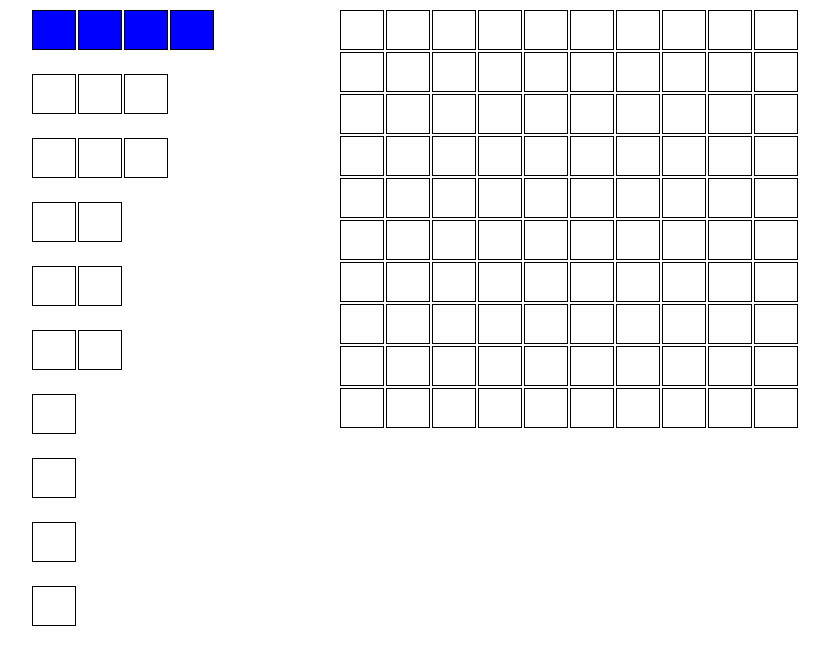
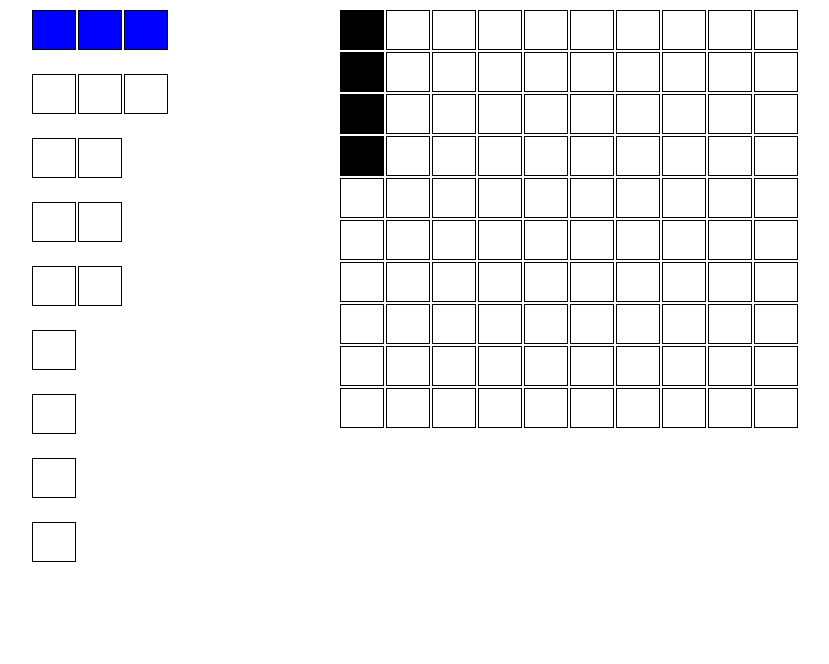
Before and after one commit to JanKozub/exercisesJS, a plain HTML site: page m/statki/step2.html in a window 1280 px wide. Both pictures are taken after a click on the element 432 px from the left and 30 px from the top of the page. Shown: the whole page, without its empty margins (70-899 px from the left). Drawn offline with Linux system fonts and the light colour scheme.

Commit message:
mendela statki step 2 done

```diff
--- a/m/statki/step2.html
+++ b/m/statki/step2.html
@@ -35,9 +35,8 @@
         const VERTICAL = true;
         const boardSize = 10;
         let selectedShip = 0;
-        let board = Array.from(Array(boardSize), () => new Array(boardSize))
+        let boardArray = Array.from(Array(boardSize), () => new Array(boardSize))
         let ships = [4, 3, 3, 2, 2, 2, 1, 1, 1, 1];
-        let placedShips = [];
         let shipDir = VERTICAL;
 
         let x = -1;
@@ -54,38 +53,24 @@
         }
 
         function setBoardIds() {
-            for (let i = 0; i < board.length; i++) {
-                for (let j = 0; j < board.length; j++) {
-                    board[i][j] = 0;
+            for (let i = 0; i < boardArray.length; i++) {
+                for (let j = 0; j < boardArray.length; j++) {
+                    boardArray[i][j] = 0;
                 }
             }
-            return board;
+            return boardArray;
         }
 
         function clearBoard() {
-            for (let x = 0; x < board.length; x++) {
-                for (let y = 0; y < board.length; y++) {
-                    if (!getStateOfField(x, y))
-                        setFieldState(x, y, "white");
+            for(let x = 0; x < boardSize; x++) {
+                for(let y = 0; y < boardSize; y++) {
+                    if (boardArray[x][y] === 1){
+                        setFieldState(x, y, "black")
+                    } else {
+                        setFieldState(x, y, "white")
+                    }
                 }
             }
-        }
-
-        function onMouseOver(x, y) {
-            if (shipDir === VERTICAL) {
-                if (x + ships[selectedShip] > boardSize)
-                    x = x - (x + ships[selectedShip] - boardSize)
-            } else {
-                if (y + ships[selectedShip] > boardSize)
-                    y = y - (y + ships[selectedShip] - boardSize)
-            }
-
-            clearBoard();
-            if (isPositionValid() === "0")
-                renderShip(x, y, shipDir, ships[selectedShip], "green")
-            else
-                renderShip(x, y, shipDir, ships[selectedShip], "red")
-
         }
 
         function renderBoard() {
@@ -95,7 +80,7 @@
                 for (let y = 0; y < boardSize; y++) {
                     let newTh = document.createElement("th")
                     newTh.id = x + "x" + y;
-                    newTh.onmouseover = () => onMouseOver(x,y);
+                    newTh.onmouseover = () => onMouseOver(x, y);
 
                     newTh.addEventListener('contextmenu', function (ev) {
                         ev.preventDefault();
@@ -105,8 +90,10 @@
                     }, false);
 
                     newTh.onclick = () => {
-                        if (isPositionValid() === "0") {
-                            renderShip(this.x, this.y, shipDir, ships[selectedShip], "black")
+                        if (isPositionValid(x, y) === "0") {
+                            renderShip(x, y, shipDir, ships[selectedShip], "black");
+                            ships.splice(selectedShip, 1);
+                            renderShipList();
                         }
                     }
 
@@ -117,7 +104,27 @@
             board.onmouseleave = () => clearBoard();
         }
 
+        function onMouseOver(x, y) {
+            clearBoard();
+            if (shipDir === VERTICAL) {
+                if (x + ships[selectedShip] > boardSize)
+                    x = x - (x + ships[selectedShip] - boardSize)
+            } else {
+                if (y + ships[selectedShip] > boardSize)
+                    y = y - (y + ships[selectedShip] - boardSize)
+            }
+
+            if (isPositionValid(x, y) === "0")
+                renderShip(x, y, shipDir, ships[selectedShip], "green")
+            else
+                renderShip(x, y, shipDir, ships[selectedShip], "red")
+
+        }
+
         function renderShipList() {
+            let shipsList = document.getElementById('ships-list');
+            shipsList.innerHTML = '';
+
             for (let s = 0; s < ships.length; s++) {
                 let newShip = document.createElement('table');
                 newShip.id = "ship=" + s;
@@ -147,7 +154,7 @@
                     newTr.appendChild(document.createElement('th'));
                 }
                 newShip.appendChild(newTr);
-                document.getElementById('ships-list').appendChild(newShip);
+                shipsList.appendChild(newShip);
             }
         }
 
@@ -159,18 +166,12 @@
             }
         }
 
-        function isPositionValid() {
+        function isPositionValid(x, y) {
             let result;
 
             if (shipDir === VERTICAL) {
-                if (x + ships[selectedShip] > boardSize)
-                    x = x - (x + ships[selectedShip] - boardSize)
-
                 result = checkPositionsAround(x, y, ships[selectedShip] + 1, 2)
             } else {
-                if (y + ships[selectedShip] > boardSize)
-                    y = y - (y + ships[selectedShip] - boardSize)
-
                 result = checkPositionsAround(x, y, 2, ships[selectedShip] + 1)
             }
             return result;
@@ -195,11 +196,16 @@
 
         function renderShip(x, y, dir, size, color) {
             for (let i = 0; i < size; i++) {
-                if (dir === VERTICAL) {
-                    setFieldState(x + i, y, color);
-                } else {
-                    setFieldState(x, y + i, color);
-                }
+                let tempX = x;
+                let tempY = y;
+                if (dir === VERTICAL)
+                    tempX = x + i;
+                else
+                    tempY = y + i
+
+                setFieldState(tempX, tempY, color);
+                if (color === "black")
+                    boardArray[tempX][tempY] = 1;
             }
         }
 
```
